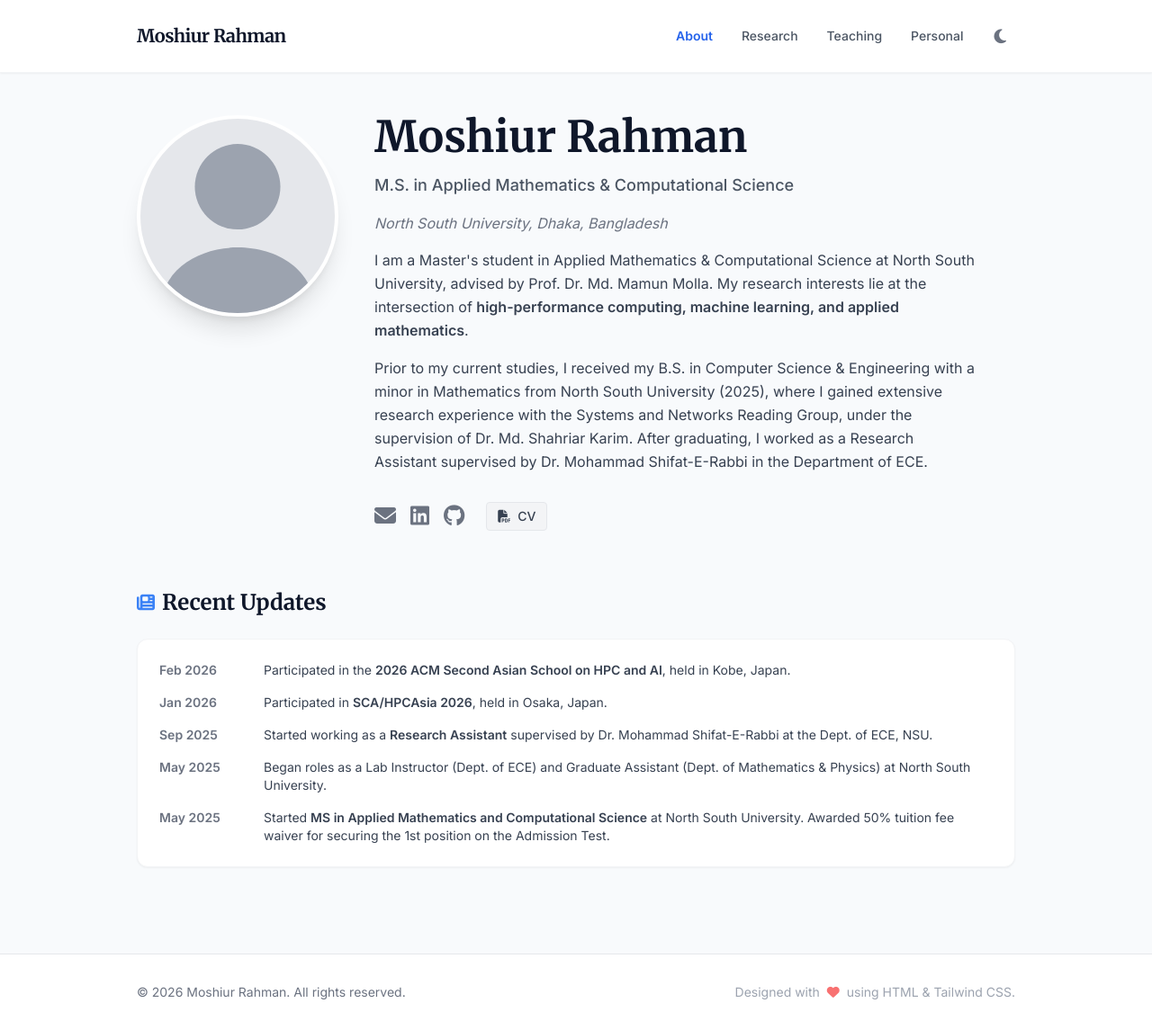
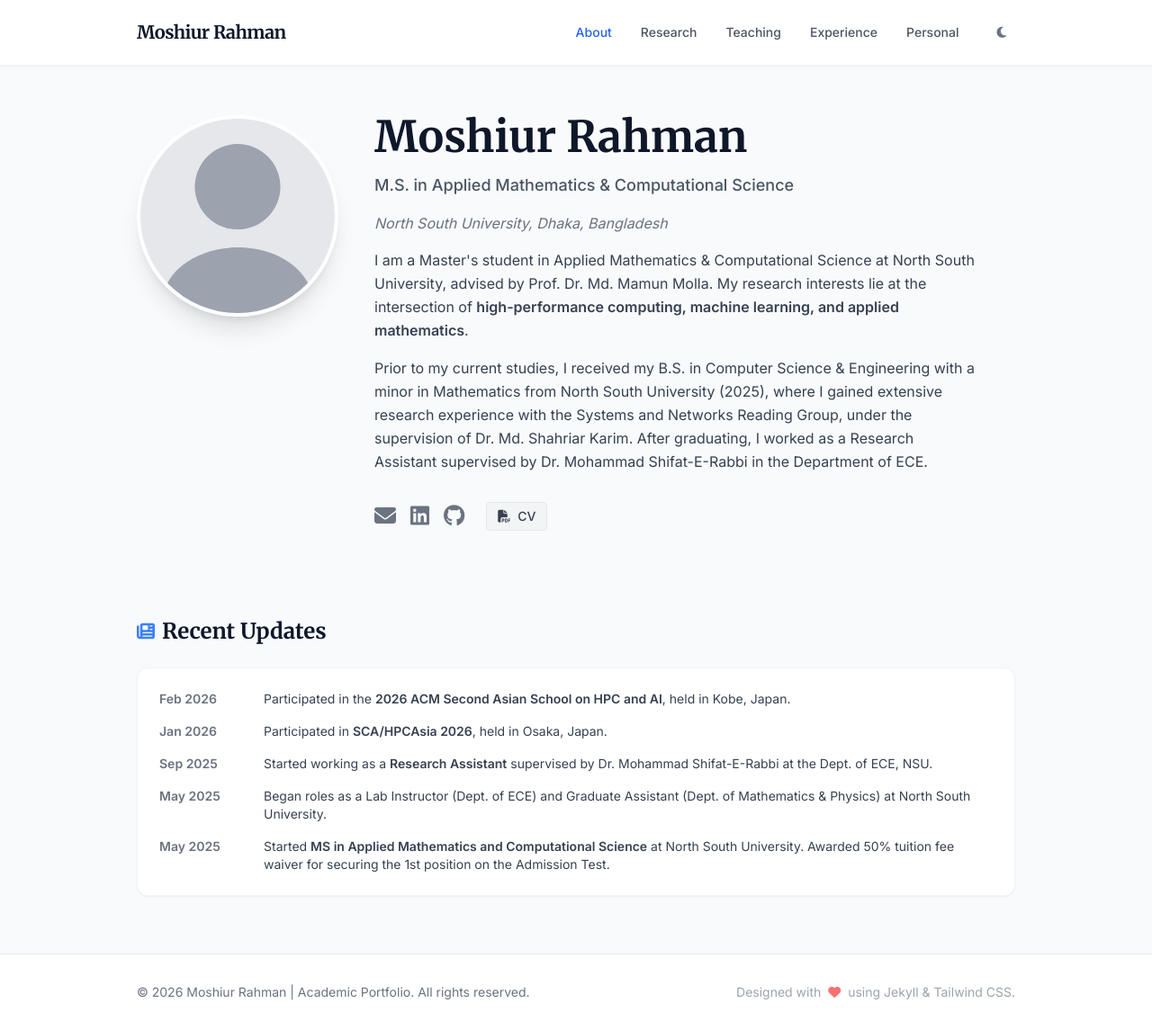
Before and after one commit to theothermosh/theothermosh.github.io, a Jekyll site: the page built from index.html, in a window 1280 px wide and 1145 px high. Shown: the whole window at 90% size. Built offline with Jekyll 4.4.1, drawn with Linux system fonts in a browser that asks for light colours; nearby versions of some CDN libraries.

Commit message:
added experience page

```diff
--- a/_layouts/default.html
+++ b/_layouts/default.html
@@ -3,8 +3,17 @@
 <head>
     <meta charset="UTF-8">
     <meta name="viewport" content="width=device-width, initial-scale=1.0">
-    <!-- Use the title from _config.yml -->
-    <title>{{ site.title }}</title>
+    <!-- Jekyll SEO and Title tags -->
+    <title>{{ page.title | default: site.title }}</title>
+
+    <!-- Dark Mode Script (Placed in head to prevent Flash of Unstyled Content) -->
+    <script>
+        if (localStorage.theme === 'dark' || (!('theme' in localStorage) && window.matchMedia('(prefers-color-scheme: dark)').matches)) {
+            document.documentElement.classList.add('dark');
+        } else {
+            document.documentElement.classList.remove('dark');
+        }
+    </script>
 
     <!-- Tailwind CSS for styling -->
     <script src="https://cdn.tailwindcss.com"></script>
@@ -49,27 +49,13 @@
     </script>
 
     <style>
-        /* Smooth transitions for theme switching */
-        body { transition: background-color 0.3s ease, color 0.3s ease; }
         .nav-link { transition: color 0.2s ease-in-out; }
         .nav-link:hover { color: #2563eb; }
         .dark .nav-link:hover { color: #60a5fa; }
-
         .pub-link { transition: all 0.2s; }
         .pub-link:hover { background-color: #2563eb; color: white; border-color: #2563eb; }
         .dark .pub-link:hover { background-color: #3b82f6; color: white; border-color: #3b82f6; }
-
-        .nav-active { color: #2563eb; font-weight: 600; }
-        .dark .nav-active { color: #60a5fa; }
     </style>
-
-    <script>
-        if (localStorage.getItem('color-theme') === 'dark' || (!('color-theme' in localStorage) && window.matchMedia('(prefers-color-scheme: dark)').matches)) {
-            document.documentElement.classList.add('dark');
-        } else {
-            document.documentElement.classList.remove('dark');
-        }
-    </script>
 </head>
 <body class="bg-academic-50 dark:bg-gray-900 text-gray-800 dark:text-gray-200 antialiased flex flex-col min-h-screen transition-colors duration-300">
 
@@ -78,39 +64,46 @@
         <div class="max-w-5xl mx-auto px-6 py-4 flex justify-between items-center">
             <a href="{{ '/' | relative_url }}" class="text-xl font-serif font-bold text-academic-900 dark:text-white tracking-tight">Moshiur Rahman</a>
 
-            <div class="flex items-center gap-6">
-                <!-- Desktop Nav -->
-                <nav class="hidden md:flex space-x-8 text-sm font-medium text-gray-600 dark:text-gray-400">
-                    <a href="{{ '/' | relative_url }}" class="nav-link {% if page.url == '/' %}nav-active{% endif %}">About</a>
-                    <a href="{{ '/research.html' | relative_url }}" class="nav-link {% if page.url contains 'research' %}nav-active{% endif %}">Research</a>
-                    <a href="{{ '/teaching.html' | relative_url }}" class="nav-link {% if page.url contains 'teaching' %}nav-active{% endif %}">Teaching</a>
-                    <a href="{{ '/personal.html' | relative_url }}" class="nav-link {% if page.url contains 'personal' %}nav-active{% endif %}">Personal</a>
-                </nav>
+            <!-- Desktop Nav -->
+            <nav class="hidden md:flex space-x-8 text-sm font-medium text-gray-600 dark:text-gray-300 items-center">
+                <!-- Highlight active link using Jekyll's page.url -->
+                <a href="{{ '/' | relative_url }}" class="nav-link {% if page.url == '/' %}text-academic-600 dark:text-blue-400{% endif %}">About</a>
+                <a href="{{ '/research.html' | relative_url }}" class="nav-link {% if page.url == '/research.html' %}text-academic-600 dark:text-blue-400{% endif %}">Research</a>
+                <a href="{{ '/teaching.html' | relative_url }}" class="nav-link {% if page.url == '/teaching.html' %}text-academic-600 dark:text-blue-400{% endif %}">Teaching</a>
+                <a href="{{ '/experience.html' | relative_url }}" class="nav-link {% if page.url == '/experience.html' %}text-academic-600 dark:text-blue-400{% endif %}">Experience</a>
+                <a href="{{ '/personal.html' | relative_url }}" class="nav-link {% if page.url == '/personal.html' %}text-academic-600 dark:text-blue-400{% endif %}">Personal</a>
 
-                <!-- Theme Toggle Button -->
-                <button id="theme-toggle" type="button" class="text-gray-500 dark:text-gray-400 hover:bg-gray-100 dark:hover:bg-gray-800 focus:outline-none rounded-lg text-sm p-2.5 transition-colors">
-                    <i id="theme-toggle-dark-icon" class="fas fa-moon hidden text-lg"></i>
-                    <i id="theme-toggle-light-icon" class="fas fa-sun hidden text-lg"></i>
+                <!-- Dark Mode Toggle Button -->
+                <button id="theme-toggle" type="button" class="text-gray-500 dark:text-gray-400 hover:bg-gray-100 dark:hover:bg-gray-700 focus:outline-none rounded-lg text-sm p-2.5 transition-colors">
+                    <i id="theme-toggle-dark-icon" class="hidden fas fa-moon"></i>
+                    <i id="theme-toggle-light-icon" class="hidden fas fa-sun"></i>
                 </button>
+            </nav>
 
-                <!-- Mobile Menu Button -->
-                <button class="md:hidden text-gray-600 dark:text-gray-400 focus:outline-none p-2" onclick="document.getElementById('mobile-menu').classList.toggle('hidden')">
+            <!-- Mobile Menu and Theme Buttons -->
+            <div class="flex items-center gap-4 md:hidden">
+                <button id="theme-toggle-mobile" type="button" class="text-gray-500 dark:text-gray-400 hover:bg-gray-100 dark:hover:bg-gray-700 focus:outline-none rounded-lg text-sm p-2 transition-colors">
+                    <i id="theme-toggle-dark-icon-mobile" class="hidden fas fa-moon"></i>
+                    <i id="theme-toggle-light-icon-mobile" class="hidden fas fa-sun"></i>
+                </button>
+                <button class="text-gray-600 dark:text-gray-300 focus:outline-none" onclick="document.getElementById('mobile-menu').classList.toggle('hidden')">
                     <i class="fas fa-bars text-xl"></i>
                 </button>
             </div>
         </div>
 
         <!-- Mobile Nav -->
-        <div id="mobile-menu" class="hidden md:hidden bg-white dark:bg-gray-900 border-t border-gray-100 dark:border-gray-800 px-6 py-4 space-y-4 shadow-lg absolute w-full transition-colors duration-300">
-            <a href="{{ '/' | relative_url }}" class="block text-gray-600 dark:text-gray-400 hover:text-academic-600 dark:hover:text-blue-400">About</a>
-            <a href="{{ '/research.html' | relative_url }}" class="block text-gray-600 dark:text-gray-400 hover:text-academic-600 dark:hover:text-blue-400">Research</a>
-            <a href="{{ '/teaching.html' | relative_url }}" class="block text-gray-600 dark:text-gray-400 hover:text-academic-600 dark:hover:text-blue-400">Teaching</a>
-            <a href="{{ '/personal.html' | relative_url }}" class="block text-gray-600 dark:text-gray-400 hover:text-academic-600 dark:hover:text-blue-400">Personal</a>
+        <div id="mobile-menu" class="hidden md:hidden bg-white dark:bg-gray-900 border-t border-gray-100 dark:border-gray-800 px-6 py-4 space-y-4 shadow-lg transition-colors">
+            <a href="{{ '/' | relative_url }}" class="block text-gray-600 dark:text-gray-300 hover:text-academic-600 dark:hover:text-blue-400">About</a>
+            <a href="{{ '/research.html' | relative_url }}" class="block text-gray-600 dark:text-gray-300 hover:text-academic-600 dark:hover:text-blue-400">Research</a>
+            <a href="{{ '/teaching.html' | relative_url }}" class="block text-gray-600 dark:text-gray-300 hover:text-academic-600 dark:hover:text-blue-400">Teaching</a>
+            <a href="{{ '/experience.html' | relative_url }}" class="block text-gray-600 dark:text-gray-300 hover:text-academic-600 dark:hover:text-blue-400">Experience</a>
+            <a href="{{ '/personal.html' | relative_url }}" class="block text-gray-600 dark:text-gray-300 hover:text-academic-600 dark:hover:text-blue-400">Personal</a>
         </div>
     </header>
 
-    <!-- Main Content Container (Jekyll injects page content here) -->
-    <main class="flex-grow max-w-5xl mx-auto px-6 pt-32 pb-16 w-full relative animate-fade-in">
+    <!-- Main Content Injection -->
+    <main class="flex-grow max-w-5xl mx-auto px-6 pt-32 pb-16 w-full space-y-24">
         {{ content }}
     </main>
 
@@ -118,50 +111,53 @@
     <footer class="bg-white dark:bg-gray-900 border-t border-gray-200 dark:border-gray-800 mt-auto transition-colors duration-300">
         <div class="max-w-5xl mx-auto px-6 py-8 flex flex-col md:flex-row justify-between items-center gap-4">
             <p class="text-sm text-gray-500 dark:text-gray-400">
-                &copy; <span id="year"></span> Moshiur Rahman. All rights reserved.
+                &copy; <span id="year"></span> {{ site.title }}. All rights reserved.
             </p>
             <p class="text-sm text-gray-400 dark:text-gray-500 text-center md:text-right">
-                Designed with <i class="fas fa-heart text-red-400 mx-1"></i> using HTML & Tailwind CSS.
+                Designed with <i class="fas fa-heart text-red-400 dark:text-red-500 mx-1"></i> using Jekyll & Tailwind CSS.
             </p>
         </div>
+        <script>
+            document.getElementById('year').textContent = new Date().getFullYear();
+        </script>
     </footer>
 
-    <!-- Scripts for Dark Mode -->
+    <!-- Dark Mode Toggle Logic -->
     <script>
-        document.getElementById('year').textContent = new Date().getFullYear();
+        const themeToggleDarkIcon = document.getElementById('theme-toggle-dark-icon');
+        const themeToggleLightIcon = document.getElementById('theme-toggle-light-icon');
+        const themeToggleDarkIconMobile = document.getElementById('theme-toggle-dark-icon-mobile');
+        const themeToggleLightIconMobile = document.getElementById('theme-toggle-light-icon-mobile');
 
-        const themeToggleBtn = document.getElementById('theme-toggle');
-        const darkIcon = document.getElementById('theme-toggle-dark-icon');
-        const lightIcon = document.getElementById('theme-toggle-light-icon');
-
-        if (localStorage.getItem('color-theme') === 'dark' || (!('color-theme' in localStorage) && window.matchMedia('(prefers-color-scheme: dark)').matches)) {
-            lightIcon.classList.remove('hidden');
+        // Set initial icon based on current mode
+        if (document.documentElement.classList.contains('dark')) {
+            themeToggleLightIcon.classList.remove('hidden');
+            themeToggleLightIconMobile.classList.remove('hidden');
         } else {
-            darkIcon.classList.remove('hidden');
+            themeToggleDarkIcon.classList.remove('hidden');
+            themeToggleDarkIconMobile.classList.remove('hidden');
         }
 
-        themeToggleBtn.addEventListener('click', function() {
-            darkIcon.classList.toggle('hidden');
-            lightIcon.classList.toggle('hidden');
+        const toggleTheme = function() {
+            // Toggle icons
+            themeToggleDarkIcon.classList.toggle('hidden');
+            themeToggleLightIcon.classList.toggle('hidden');
+            themeToggleDarkIconMobile.classList.toggle('hidden');
+            themeToggleLightIconMobile.classList.toggle('hidden');
 
-            if (localStorage.getItem('color-theme')) {
-                if (localStorage.getItem('color-theme') === 'light') {
-                    document.documentElement.classList.add('dark');
-                    localStorage.setItem('color-theme', 'dark');
-                } else {
-                    document.documentElement.classList.remove('dark');
-                    localStorage.setItem('color-theme', 'light');
-                }
+            // Toggle document class & set storage
+            if (document.documentElement.classList.contains('dark')) {
+                document.documentElement.classList.remove('dark');
+                localStorage.setItem('theme', 'light');
             } else {
-                if (document.documentElement.classList.contains('dark')) {
-                    document.documentElement.classList.remove('dark');
-                    localStorage.setItem('color-theme', 'light');
-                } else {
-                    document.documentElement.classList.add('dark');
-                    localStorage.setItem('color-theme', 'dark');
-                }
+                document.documentElement.classList.add('dark');
+                localStorage.setItem('theme', 'dark');
             }
-        });
+        }
+
+        document.getElementById('theme-toggle').addEventListener('click', toggleTheme);
+        document.getElementById('theme-toggle-mobile').addEventListener('click', toggleTheme);
     </script>
+
 </body>
 </html>
```
Also changed, not shown: other parts of _layouts/default.html (+0 -9 lines).
